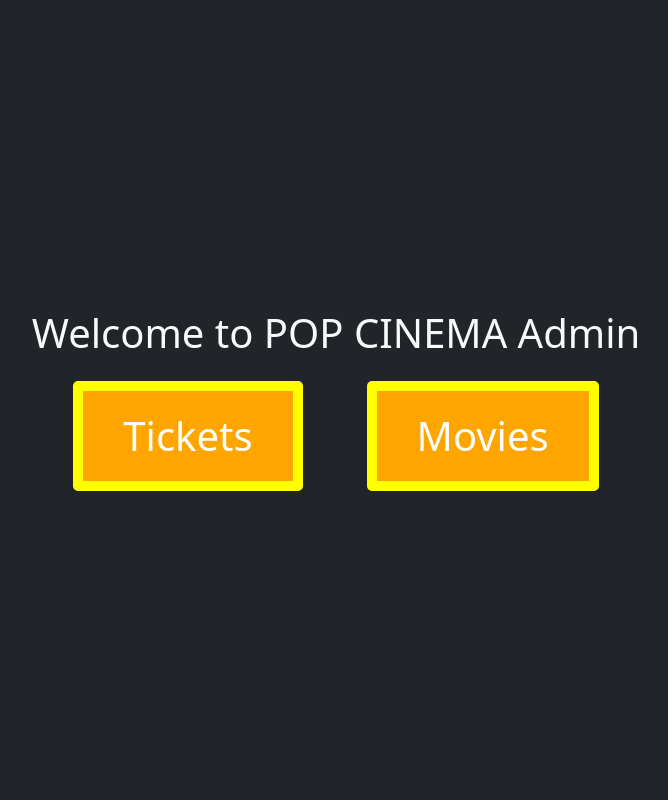
After one commit to HeadpatsPlease/Cinema-Ticketing, a PHP site: page /Admin-and-Staff/admin/Admin.html in a window 1280 px wide. The commit adds this page. Shown: the whole page, without its empty margins (304-972 px from the left). Run offline with PHP 8.4, Linux system fonts and the light colour scheme.

Commit message:
start admin

```diff
--- /dev/null
+++ b/Admin-and-Staff/admin/Admin.html
@@ -0,0 +1,58 @@
+<!DOCTYPE html>
+<html lang="en">
+  <head>
+    <meta charset="UTF-8" />
+    <meta name="viewport" content="width=device-width, initial-scale=1.0" />
+    <link rel="stylesheet" href="../../css/bootstrap.min.css" />
+    <title>Document</title>
+    <style>
+      .qr-scan {
+        background-color: orange;
+        border: 10px solid yellow;
+        color: white;
+        padding: 15px 40px;
+        font-size: 2.5rem;
+        border-radius: 5px;
+      }
+      .walk-in {
+        background-color: orange;
+        border: 10px solid yellow;
+        color: white;
+        padding: 15px 40px;
+        font-size: 2.5rem;
+        border-radius: 5px;
+      }
+    </style>
+  </head>
+  <body class="bg-dark">
+    <div
+      class="container d-flex flex-column justify-content-center text-light"
+      style="height: 100vh"
+    >
+      <h1 class="mb-4 roboto-bold text-center">Welcome to POP CINEMA Admin</h1>
+
+      <div class="d-flex gap-3 justify-content-center">
+        <div class="mx-4">
+          <button
+            class="qr-scan"
+            type="submit"
+            name="qr-scan"
+            class="btn btn-lg roboto-bold text-light"
+          >
+            Tickets
+          </button>
+        </div>
+        <div class="mx-4">
+          <button
+            class="walk-in"
+            type="submit"
+            name="walk-in"
+            class="btn btn-lg roboto-bold text-light"
+          >
+            Movies
+          </button>
+        </div>
+      </div>
+    </div>
+  </body>
+</html>
--- a/cinema_pages/seating.php
+++ b/cinema_pages/seating.php
@@ -6,8 +6,9 @@
   $date = $data['selectedDate'] . " " . $data['selectedTime'];
   $dateTime = dateTime($date);
   $movieName = $data['movieTitle'];
+  $cinema = $data['cinema'];
 
-  $reservedSeats = $admin->query("SELECT `seat_num` FROM `reservedseats` WHERE movie_name = '$movieName' AND schedule = '$dateTime'");
+  $reservedSeats = $admin->query("SELECT `seat_num` FROM `reservedseats` WHERE movie_name = '$movieName' AND schedule = '$dateTime' AND cinema = '$cinema'");
 ?>
 
 <!DOCTYPE html>
--- a/php/connection.php
+++ b/php/connection.php
@@ -4,6 +4,8 @@
     $db_pass="";
     $db_name="cinema_ticketing_db";
     $db_admin="admin_cinema_ticketing_db";
+    $db_admin="admin_cinema_ticketing_db";
+    $db_cash="lovecash";
     $conn = "";
     $admin = "";
 
@@ -11,6 +13,7 @@
     try{
         $conn = mysqli_connect($db_server,$db_user,$db_pass,$db_name);
         $admin = mysqli_connect($db_server,$db_user,$db_pass,$db_admin);
+        $cash = mysqli_connect($db_server,$db_user,$db_pass,$db_cash);
     }catch(mysqli_sql_exception){
         echo "could not connect";
     }
--- a/php/select.php
+++ b/php/select.php
@@ -8,8 +8,7 @@ $batangasresult = $conn->query("SELECT * FROM `overview` WHERE status = 'Now Sho
 $dasmaresult = $conn->query("SELECT * FROM `overview` WHERE status = 'Now Showing' ");
 $moaresult = $conn->query("SELECT * FROM `overview` WHERE status = 'Now Showing' ");
 
-
-
+//Payment
 
 
 // Converting Dictionary Cookie to associative arrays
```
Also changed, not shown: Admin-and-Staff/ticket-scan.html (+18 -14 lines), cinema_pages/payment.php (+16 -6 lines).
